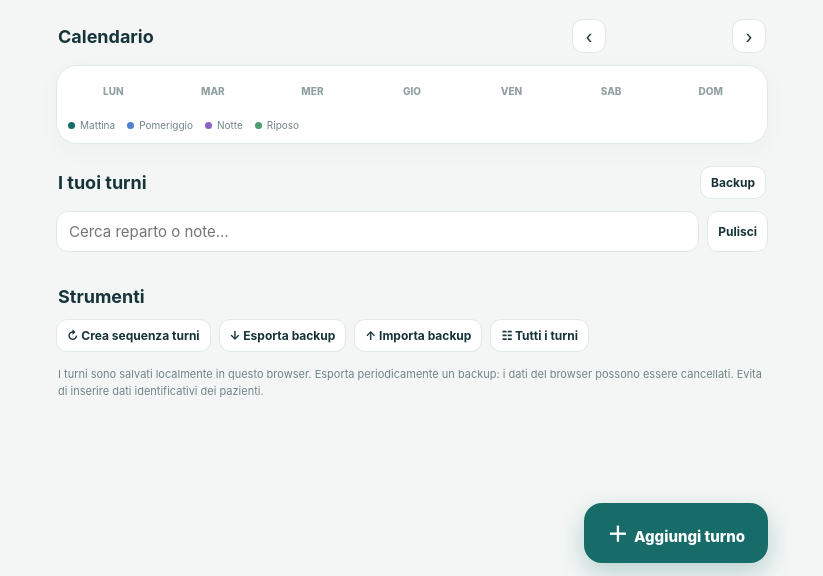
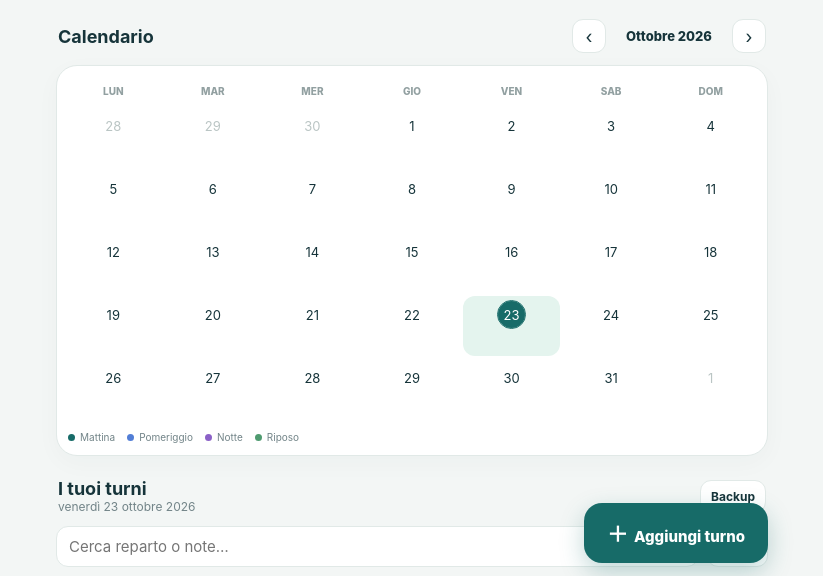
Before and after one commit to gaspoto/turni-plus, a plain HTML site: page index.html in a window 1280 px wide. Shown: the part 219-795 px from the top of the page, without its empty margins (228-1051 px from the left). Drawn offline with Linux system fonts and the light colour scheme.

Commit message:
Update index.html

```diff
--- a/index.html
+++ b/index.html
@@ -38,9 +38,10 @@
 <script>
 (()=>{'use strict';
 const $=id=>document.getElementById(id), colors={Mattina:'#176b68',Pomeriggio:'#527ed6',Notte:'#8b61c7',Smonto:'#8b9b9b',Riposo:'#4f9b70',Altro:'#d28a32'},pale={Mattina:'#e1f4ee',Pomeriggio:'#e8efff',Notte:'#f0e9ff',Smonto:'#edf0f0',Riposo:'#e3f5e8',Altro:'#fff0d9'},icons={Mattina:'☀️',Pomeriggio:'🌤️',Notte:'🌙',Smonto:'🛌',Riposo:'🌿',Altro:'✚'};
-let now=new Date(), vy=now.getFullYear(),vm=now.getMonth(),selected=fmt(now),type='Mattina',editing=null,all=false,searching=false,shifts=[];
+let now=new Date(), vy=now.getFullYear(),vm=now.getMonth(),selected='',type='Mattina',editing=null,all=false,searching=false,shifts=[];
 try{let raw=JSON.parse(localStorage.getItem('turniplus_v2')||'null');if(Array.isArray(raw))shifts=raw;else{let old=JSON.parse(localStorage.getItem('turni_infermiere_v1')||'[]');if(Array.isArray(old))shifts=old;}}catch(e){}
 const pad=n=>String(n).padStart(2,'0'),fmt=d=>`${d.getFullYear()}-${pad(d.getMonth()+1)}-${pad(d.getDate())}`,dt=s=>{let [y,m,d]=s.split('-').map(Number);return new Date(y,m-1,d,12)},nice=s=>dt(s).toLocaleDateString('it-IT',{weekday:'long',day:'numeric',month:'long',year:'numeric'}),store=()=>localStorage.setItem('turniplus_v2',JSON.stringify(shifts)),esc=s=>String(s||'').replace(/[&<>"']/g,c=>({'&':'&amp;','<':'&lt;','>':'&gt;','"':'&quot;',"'":'&#39;'}[c])),hours=s=>{if(!s.start||!s.end||['Riposo','Smonto'].includes(s.type))return 0;let a=+s.start.slice(0,2)*60 + +s.start.slice(3),b=+s.end.slice(0,2)*60 + +s.end.slice(3);if(b<=a)b+=1440;return(b-a)/60};
+selected=fmt(now);
 function toast(t){$('toast').textContent=t;$('toast').classList.add('show');setTimeout(()=>$('toast').classList.remove('show'),2400)}
 function render(){const month=`${vy}-${pad(vm+1)}`;$('monthname').textContent=new Date(vy,vm,1).toLocaleDateString('it-IT',{month:'long',year:'numeric'});let offset=(new Date(vy,vm,1).getDay()+6)%7,nd=new Date(vy,vm+1,0).getDate(),total=Math.ceil((offset+nd)/7)*7,out='';
 for(let i=0;i<total;i++){let day=i-offset+1,d=new Date(vy,vm,day),key=fmt(d),ins=day>0&&day<=nd,items=shifts.filter(s=>s.date===key);out+=`<button class="day ${ins?'':'out'} ${key===fmt(now)?'today':''} ${key===selected?'selected':''}" data-date="${key}"><span class="num">${d.getDate()}</span><span class="dots">${items.slice(0,4).map(s=>`<i class="dot" style="background:${colors[s.type]||colors.Altro}"></i>`).join('')}</span></button>`}
```
